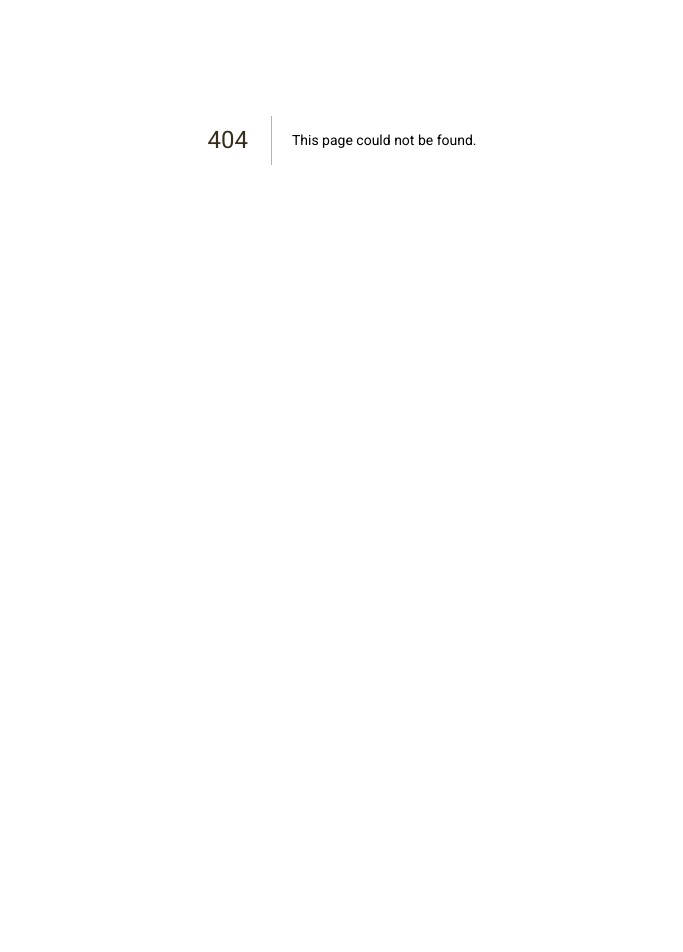
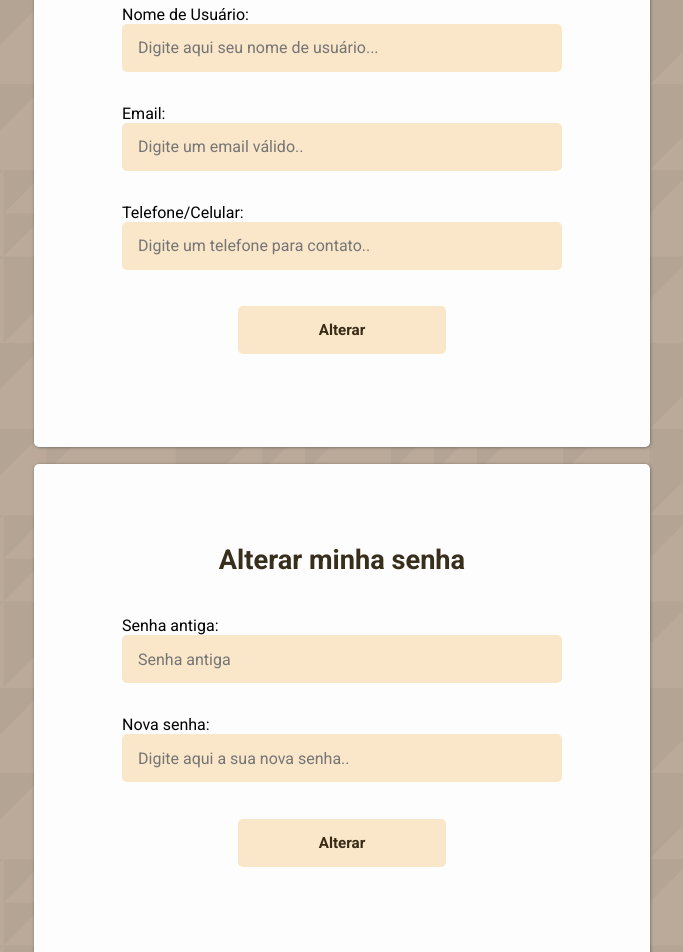
Before and after one commit to mmatheusjs/frontEnd, a Next.js app: page /profile in a window 1280 px wide. Before the commit this address had no page. Shown: the part 260-1212 px from the top of the page, without its empty margins (298-981 px from the left). Before the commit the page ends 800 px from the top, so only its background shows below. Built offline with nearby package versions, Linux system fonts and the light colour scheme.

Commit message:
new changes on layout and creation of profile page

```diff
--- /dev/null
+++ b/pages/profile.js
@@ -0,0 +1,154 @@
+import cookieCutter from 'cookie-cutter'
+import { api } from '../services/api'
+import styles from '../styles/profile.module.css'
+
+export default function Profile() {
+  async function changeData() {
+    let user = JSON.parse(cookieCutter.get('session'))
+    let name = window.document.getElementById('name').value
+    let email = window.document.getElementById('email').value
+    let telephone = window.document.getElementById('telephone').value
+
+    await api
+      .put('/users', {
+        name: name,
+        email: email,
+        telephone: telephone,
+        id: user.id
+      })
+      .then(res => {
+        alert(res.data.message)
+      })
+      .catch(error => {
+        alert(error.response.data.message)
+      })
+  }
+
+  return (
+    <main className={styles.containerProfile}>
+      <header id="header">
+        <nav className="navBox">
+          <a className="logo" href="#">
+            Logo??
+          </a>
+
+          <div className="menu">
+            <ul className="linkList">
+              <li>
+                <a href="./home">Início</a>
+              </li>
+              <li>
+                <a href="#">Aulas</a>
+              </li>
+              <li>
+                <a href="#">Perfil</a>
+              </li>
+            </ul>
+          </div>
+        </nav>
+      </header>
+
+      <div className={styles.profileBox}>
+        <section id={styles.personalData} className={styles.sectionContainer}>
+          <h1>Meus dados</h1>
+
+          <form
+            name="myData"
+            action=""
+            id={styles.formProfile}
+            className="userInput"
+          >
+            <div className={styles.field}>
+              <label className="defaultText" htmlFor="user">
+                Nome de Usuário:
+              </label>
+              <input
+                id="name"
+                className={styles.inputProfile}
+                placeholder="Digite aqui seu nome de usuário..."
+                type="text"
+                required
+              />
+            </div>
+
+            <div className={styles.field}>
+              <label className="defaultText" htmlFor="email">
+                Email:
+              </label>
+              <input
+                id="email"
+                className={styles.inputProfile}
+                placeholder="Digite um email válido.."
+                type="email"
+                required
+              />
+            </div>
+
+            <div className={styles.field}>
+              <label className="defaultText" htmlFor="phone">
+                Telefone/Celular:
+              </label>
+              <input
+                id="telephone"
+                className={styles.inputProfile}
+                placeholder="Digite um telefone para contato.."
+                type="number"
+                required
+              />
+            </div>
+
+            <div className="buttonBox">
+              <button type="button" className="button" onClick={changeData}>
+                Alterar
+              </button>
+            </div>
+          </form>
+        </section>
+
+        <div className={styles.divider}></div>
+
+        <section
+          id={styles.personalPassword}
+          className={styles.sectionContainer}
+        >
+          <h1>Alterar minha senha</h1>
+
+          <form
+            name="myPassword"
+            action=""
+            id={styles.formProfile}
+            className="userInput"
+          >
+            <div className={styles.field}>
+              <label className="defaultText" htmlFor="password">
+                Senha antiga:
+              </label>
+              <input
+                id="oldPassword"
+                className={styles.inputProfile}
+                placeholder="Senha antiga"
+                type="password"
+                required
+              />
+            </div>
+            <div className={styles.field}>
+              <label className="defaultText" htmlFor="password">
+                Nova senha:
+              </label>
+              <input
+                id="password"
+                className={styles.inputProfile}
+                placeholder="Digite aqui a sua nova senha.."
+                type="password"
+                required
+              />
+            </div>
+            <div className="buttonBox">
+              <button className="button">Alterar</button>
+            </div>
+          </form>
+        </section>
+      </div>
+    </main>
+  )
+}
--- a/styles/globals.css
+++ b/styles/globals.css
@@ -1,7 +1,7 @@
 * {
   padding: 0;
   margin: 0;
-  font-family: "Roboto", sans-serif;
+  font-family: 'Roboto', sans-serif;
   box-sizing: border-box;
 }
 
@@ -241,11 +241,12 @@ h1 {
   }
 }
 
-/*****************FORMATION******************  */
+/*****************USER AREA******************  */
 
 #header {
+  width: 100%;
   padding: 1.8rem;
-  width: 100%;
+  margin-bottom: 2rem;
   display: flex;
 
   background: var(--base-color);
--- /dev/null
+++ b/styles/profile.module.css
@@ -0,0 +1,58 @@
+.profileBox {
+  display: flex;
+  flex-direction: column;
+  align-items: center;
+  justify-content: center;
+  margin-bottom: 2rem;
+}
+
+.sectionContainer {
+  margin: 0rem 5rem 1rem 5rem;
+  max-width: 800px;
+  padding: 5rem;
+  box-shadow: 0.5px 0.5px 3px var(--box-shadow-color);
+  border-radius: 5px;
+  background: rgba(255, 255, 255, 0.979);
+}
+
+.sectionContainer h1 {
+  text-align: center;
+  margin-bottom: 2rem;
+}
+
+.field {
+  display: flex;
+  flex-direction: column;
+  margin: 0.5rem;
+}
+
+label.defaulText {
+  font-weight: 500;
+}
+
+input.inputProfile {
+  margin-bottom: 1rem;
+  padding-left: 1rem;
+  width: 27.5rem;
+  height: 3rem;
+  border-radius: 5px;
+
+  font-size: 1rem;
+
+  border: none;
+  outline: 0;
+  background-color: var(--base-color);
+
+  font-weight: 500;
+  color: var(--font-color);
+  transition: 0.3s;
+}
+
+.divider {
+  height: 1px;
+  background: linear-gradient(
+    270deg,
+    rgb(185, 166, 106),
+    hsla(42, 64%, 88%, 0.34)
+  );
+}
```
Also changed, not shown: pages/home.js (renamed from pages/formation.js, +11 -11 lines), pages/index.js (+16 -16 lines), pages/register.js (+16 -16 lines), styles/formation.module.css (deleted), styles/home.module.css (added), 1 other file (tests, documents, lock files or other folders).
